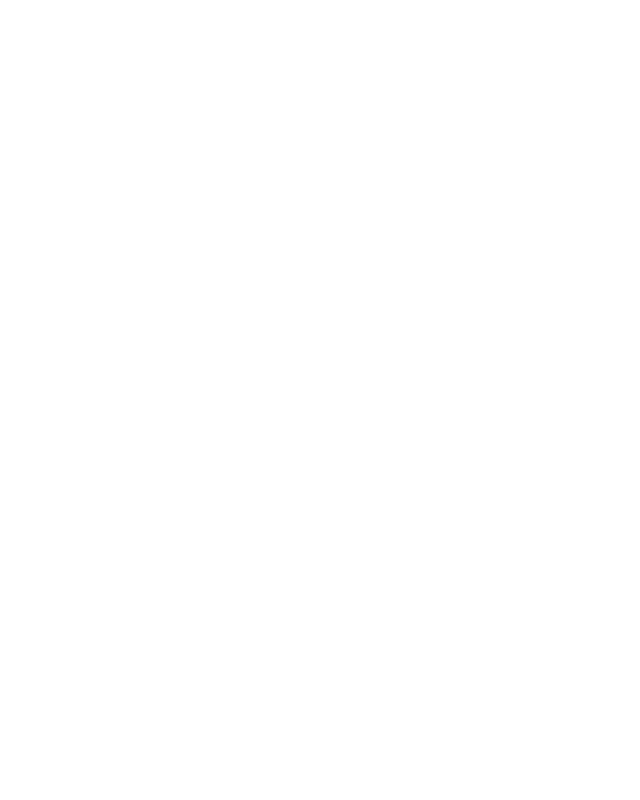
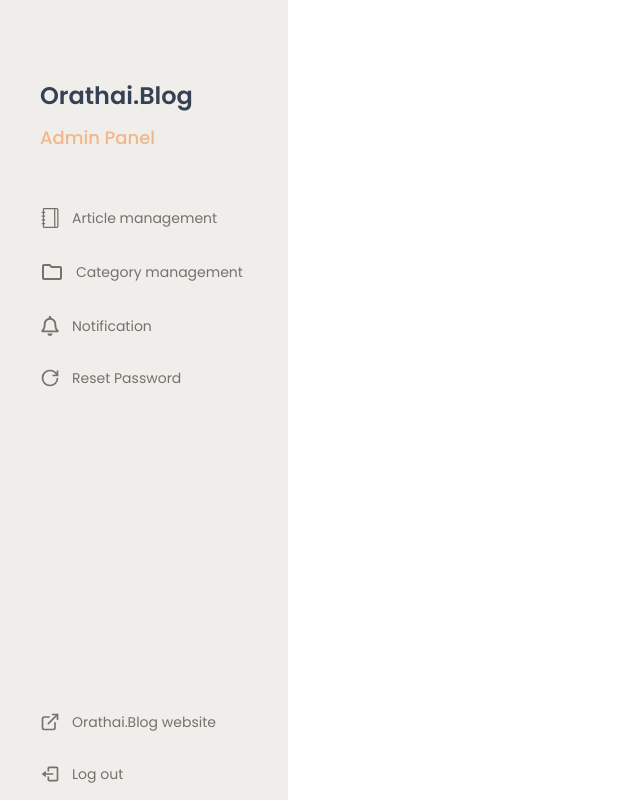
Before and after one commit to tatchunari/orathai-personal-blog, a React (Vite) app in the folder client/: page /admin in a window 1280 px wide. Before the commit this address had no page. Shown: the whole page, without its empty margins (0-640 px from the left). Built offline with nearby package versions, Linux system fonts and the light colour scheme.

Commit message:
feat: add Left Sidebar for Admin Page

```diff
--- a/client/src/App.jsx
+++ b/client/src/App.jsx
@@ -7,6 +7,7 @@
 import SignUpPage from "./pages/SignUpPage.jsx";
 import { Toaster } from "sonner";
 import MemberManagementPage from "./pages/MemberManagement/MemberManagementPage.jsx";
+import AdminDashboard from "./pages/ArticleManagement/AdminDashboard";
 
 function App() {
 
@@ -21,6 +22,7 @@
           <Route path='/login' element={<LoginPage />}/>
           <Route path='/signup' element={<SignUpPage />}/>
           <Route path='/member' element={<MemberManagementPage />}/>
+          <Route path='/admin' element={<AdminDashboard />}/>
         </Routes>
       </Router>
     </div>
--- /dev/null
+++ b/client/src/components/ArticleManagement/AdminPanel.jsx
@@ -0,0 +1,64 @@
+// Admin Sidebar
+import { SlNotebook } from "react-icons/sl";
+import { MdOutlineFolder } from "react-icons/md";
+import { FaRegBell } from "react-icons/fa";
+import { GrPowerReset } from "react-icons/gr";
+import { FiExternalLink } from "react-icons/fi";
+import { BiLogOut } from "react-icons/bi";
+
+const AdminPanel = () => {
+  return (
+    <div className="bg-[#EFEEEB] min-h-screen flex flex-col w-72">
+      {/* Header */}
+      <div>
+        <h1 className="md:text-2xl text-lg font-semibold text-gray-700 mt-20 ml-10">
+          Orathai.Blog
+        </h1>
+        <p className="font-medium text-lg text-[#F2B68C] ml-10 mt-3">
+          Admin Panel
+        </p>
+      </div>
+
+      {/* Navigation Section */}
+      <div className="flex flex-col justify-between flex-grow mt-10">
+        {/* Top Nav */}
+        <div>
+          <button className="w-full text-sm text-left px-10 py-4 text-[#75716B] flex items-center gap-3 hover:bg-[#DAD6D1] cursor-pointer">
+            <SlNotebook className="w-5 h-5" />
+            Article management
+          </button>
+
+          <button className="w-full text-sm text-left px-10 py-4 text-[#75716B] flex items-center gap-3 hover:bg-[#DAD6D1] cursor-pointer">
+            <MdOutlineFolder className="w-6 h-6" />
+            Category management
+          </button>
+
+          <button className="w-full text-sm text-left px-10 py-4 text-[#75716B] flex items-center gap-3 hover:bg-[#DAD6D1] cursor-pointer">
+            <FaRegBell className="w-5 h-5" />
+            Notification
+          </button>
+
+          <button className="w-full text-sm text-left px-10 py-4 text-[#75716B] flex items-center gap-3 hover:bg-[#DAD6D1] cursor-pointer">
+            <GrPowerReset className="w-5 h-5" />
+            Reset Password
+          </button>
+        </div>
+
+        {/* Bottom Nav */}
+        <div>
+          <button className="w-full text-sm text-left px-10 py-4 text-[#75716B] flex items-center gap-3 hover:bg-[#DAD6D1] cursor-pointer">
+            <FiExternalLink className="w-5 h-5" />
+            Orathai.Blog website
+          </button>
+
+          <button className="w-full text-sm text-left px-10 py-4 text-[#75716B] flex items-center gap-3 hover:bg-[#DAD6D1] cursor-pointer">
+            <BiLogOut className="w-5 h-5" />
+            Log out
+          </button>
+        </div>
+      </div>
+    </div>
+  );
+};
+
+export default AdminPanel;
--- a/client/src/components/Navbar.jsx
+++ b/client/src/components/Navbar.jsx
@@ -129,7 +129,7 @@
               <div>
               <DropdownMenu>
                 <DropdownMenuTrigger asChild>
-                  <button className="flex items-center gap-2 focus:outline-none">
+                  <button className="flex items-center gap-2 cursor-pointer focus:outline-none">
                     <img
                       src="/mockpfp.jpg"
                       alt="profile"
--- a/client/src/pages/ArticleManagement/AdminDashboard.jsx
+++ b/client/src/pages/ArticleManagement/AdminDashboard.jsx
@@ -1,8 +1,17 @@
-import React from 'react'
+import AdminPanel from "@/components/ArticleManagement/AdminPanel"
+import Articles from "./Articles"
 
 const AdminDashboard = () => {
   return (
-    <div>AdminDashboard</div>
+    <div className="grid grid-cols-4">
+      {/* Left Panel */}
+      <AdminPanel/>
+
+      {/* Right Panel */}
+      <div className="col-span-3">
+        <Articles/>
+      </div>
+    </div>
   )
 }
 
--- /dev/null
+++ b/client/src/pages/ArticleManagement/Articles.jsx
@@ -0,0 +1,11 @@
+// Article Management
+
+const Articles = () => {
+  return (
+    <div>
+      {/* Top Navbar */}
+    </div>
+  )
+}
+
+export default Articles
--- /dev/null
+++ b/client/src/pages/ArticleManagement/Categories.jsx
@@ -0,0 +1,9 @@
+import React from 'react'
+
+const Categories = () => {
+  return (
+    <div>Categories</div>
+  )
+}
+
+export default Categories
--- /dev/null
+++ b/client/src/pages/ArticleManagement/Notifications.jsx
@@ -0,0 +1,9 @@
+import React from 'react'
+
+const Notifications = () => {
+  return (
+    <div>Notifications</div>
+  )
+}
+
+export default Notifications
--- /dev/null
+++ b/client/src/pages/ArticleManagement/Profile.jsx
@@ -0,0 +1,9 @@
+import React from 'react'
+
+const Profile = () => {
+  return (
+    <div>Profile</div>
+  )
+}
+
+export default Profile
--- /dev/null
+++ b/client/src/pages/ArticleManagement/ResetPassword.jsx
@@ -0,0 +1,9 @@
+import React from 'react'
+
+const ResetPassword = () => {
+  return (
+    <div>ResetPassword</div>
+  )
+}
+
+export default ResetPassword
```
